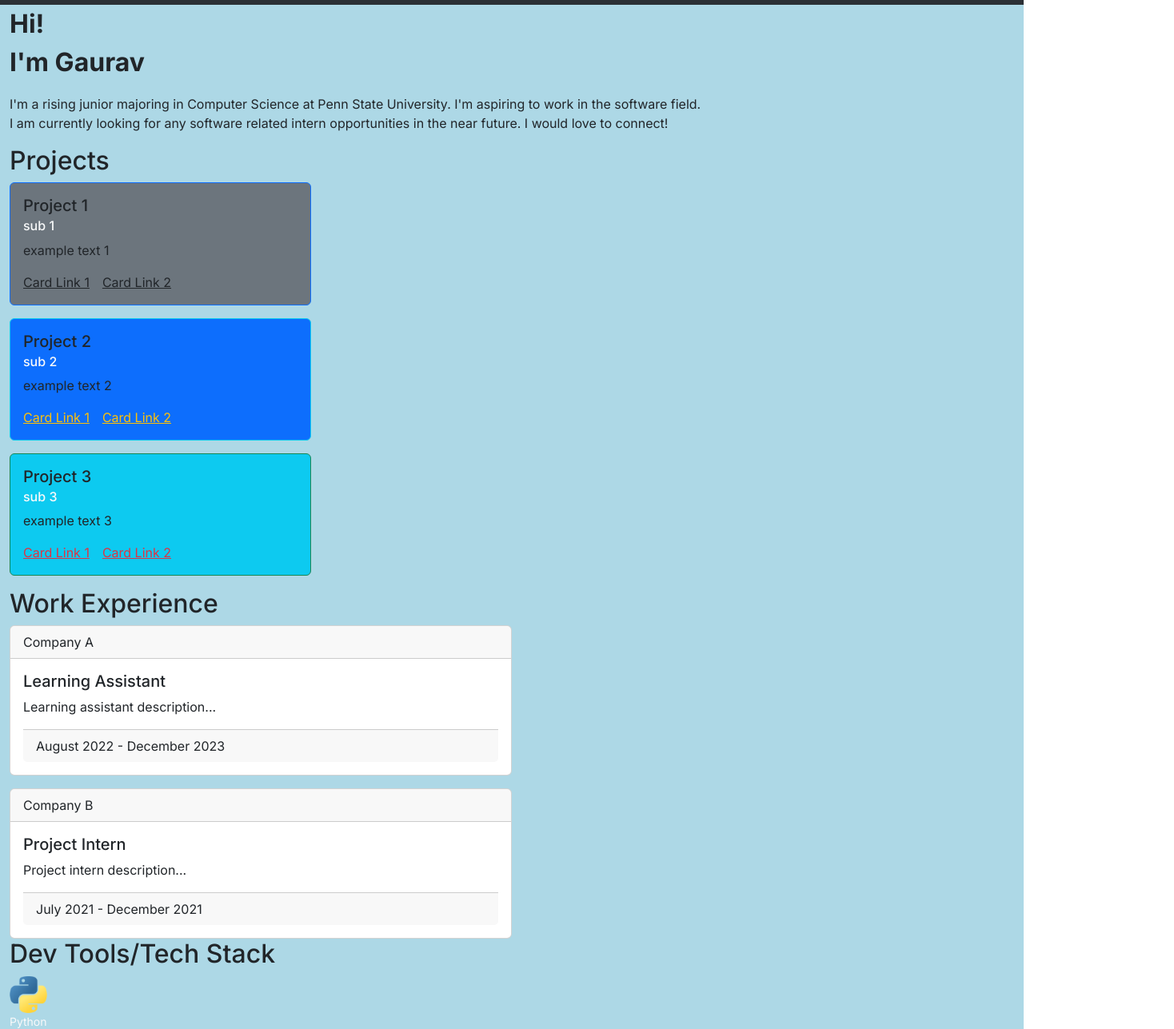
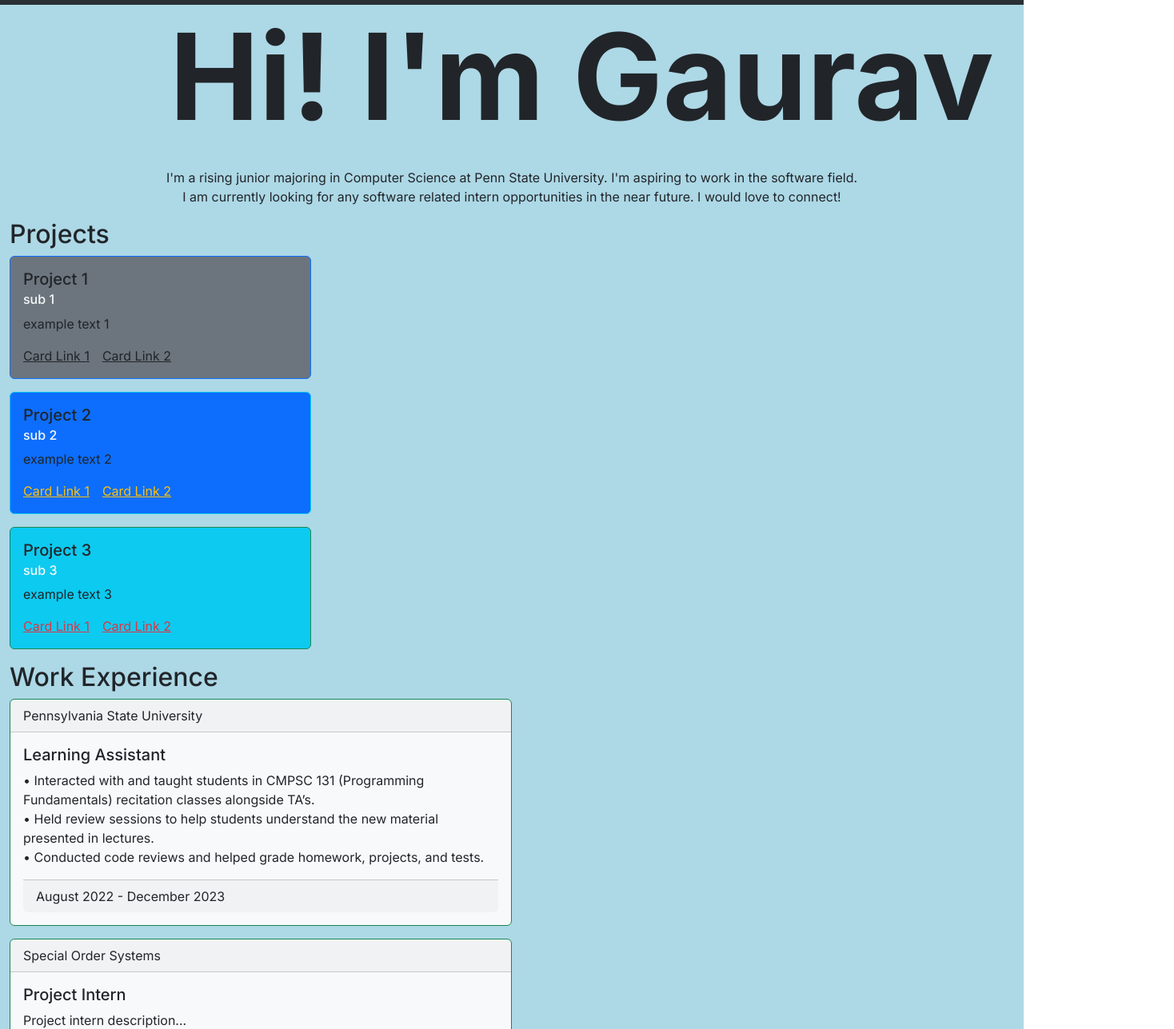
Before and after one commit to graviscool/gauravkparab.com, a Next.js app: page / in a window 1280 px wide. Shown: the part 108-1395 px from the top of the page at 80% size, 1468 px wide, since content can reach past the window. Built offline with nearby package versions, Linux system fonts and the light colour scheme.

Commit message:
website: get a bunch of stuff done + a little anim anim w/  framer-motion

```diff
--- a/app/page.tsx
+++ b/app/page.tsx
@@ -11,7 +11,7 @@ export default function Home() {
     <>
       <Alert variant="warning" className="mb-0">
         This website is still a work in progress! See the main page{" "}
-        <Alert.Link href="https://gauravkparab.com">here</Alert.Link>
+        <Alert.Link href="https://gauravkparab.com">here</Alert.Link>.
       </Alert>
       <NavigationBar />
       <Main />
--- a/components/Main.tsx
+++ b/components/Main.tsx
@@ -4,17 +4,22 @@ import Card from "react-bootstrap/Card";
 import CardGroup from "react-bootstrap/CardGroup";
 import { Figure, Ratio } from "react-bootstrap";
 import styles from "@/styles/Main.module.css";
+import { motion } from "framer-motion";
 
 export default function Main() {
   return (
     <Container fluid className={styles.mainContainer}>
       <div>
         <main>
-          <p className={styles.introHi}>
-            Hi! <br />
-            I&apos;m Gaurav
-          </p>
-          <section id="about">
+          <motion.h1
+            initial={{ x: -1500 }}
+            animate={{ x: 200 }}
+            transition={{ duration: 0.8 }}
+            className={`${styles.introHi} mb-4`}
+          >
+            Hi! I&apos;m Gaurav
+          </motion.h1>
+          <section id="about" className={styles.about}>
             <p>
               I&apos;m a rising junior majoring in Computer Science at Penn
               State University. I&apos;m aspiring to work in the software field.{" "}
@@ -78,16 +83,33 @@ export default function Main() {
           </section>
           <section id="prevexp">
             <h2>Work Experience</h2>
-            <Card bg="body" className={`mb-3 ${styles.expCard}`}>
-              <Card.Header>Company A</Card.Header>
+            <Card
+              bg="light"
+              text="dark"
+              border="success"
+              className={`mb-3 ${styles.expCard}`}
+            >
+              <Card.Header>Pennsylvania State University</Card.Header>
               <Card.Body>
                 <Card.Title>Learning Assistant</Card.Title>
-                <Card.Text>Learning assistant description...</Card.Text>
+                <Card.Text>
+                  • Interacted with and taught students in CMPSC 131
+                  (Programming Fundamentals) recitation classes alongside TA’s.{" "}
+                  <br />
+                  • Held review sessions to help students understand the new
+                  material presented in lectures. <br /> • Conducted code
+                  reviews and helped grade homework, projects, and tests.
+                </Card.Text>
                 <Card.Footer>August 2022 - December 2023</Card.Footer>
               </Card.Body>
             </Card>
-            <Card bg="body" className={styles.expCard}>
-              <Card.Header>Company B</Card.Header>
+            <Card
+              bg="light"
+              text="dark"
+              border="success"
+              className={`mb-2 ${styles.expCard}`}
+            >
+              <Card.Header>Special Order Systems</Card.Header>
               <Card.Body>
                 <Card.Title>Project Intern</Card.Title>
                 <Card.Text>Project intern description...</Card.Text>
@@ -97,12 +119,18 @@ export default function Main() {
           </section>
           <section id="techstack">
             <h2>Dev Tools/Tech Stack</h2>
-            <Figure>
+            <Card className={styles.stackCard}>
+              <Card.Img variant="top" src="/images/langs/python-icon.png" />
+              <Card.Body>
+                <Card.Text>Python</Card.Text>
+              </Card.Body>
+            </Card>
+            {/* <Figure>
               <Ratio aspectRatio="1x1">
                 <Figure.Image src="/images/langs/python-icon.png" />
               </Ratio>
               <Figure.Caption className="text-light">Python</Figure.Caption>
-            </Figure>
+            </Figure> */}
           </section>
           <section id="contact">
             <h2>Contact Me</h2>
--- a/package.json
+++ b/package.json
@@ -12,6 +12,7 @@
     "@react-spring/web": "^9.7.3",
     "@vercel/analytics": "^1.3.1",
     "bootstrap": "^5.3.3",
+    "framer-motion": "^11.2.10",
     "next": "^14.2.3",
     "react": "^18.3.1",
     "react-bootstrap": "^2.10.2",
--- a/styles/Main.module.css
+++ b/styles/Main.module.css
@@ -12,6 +12,14 @@
 }
 
 .introHi {
-  font-size: 2rem;
+  font-size: 150px;
   font-weight: bold;
 }
+
+.stackCard {
+  width: 7rem;
+}
+
+.about {
+  text-align: center;
+}
```
Also changed, not shown: 1 other file (tests, documents, lock files or other folders).
